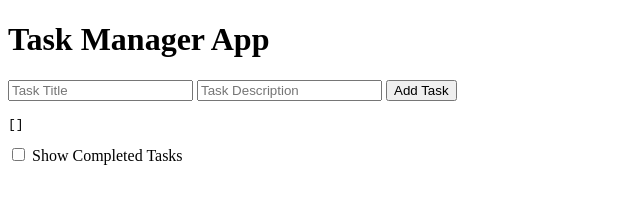
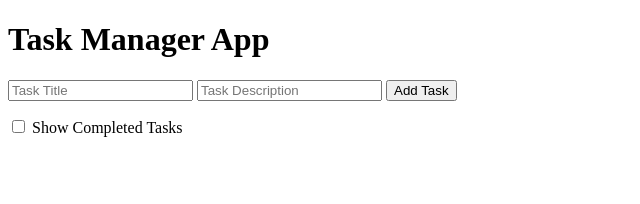
Before and after one commit to kwasi-OT/task-manager-app, a plain HTML site: page index.html in a window 1280 px wide. Shown: the whole page, without its empty margins (0-640 px from the left). Drawn offline with nearby package versions, Linux system fonts and the light colour scheme; no server answers.

Commit message:
removed consolelog from load function

```diff
--- a/app.js
+++ b/app.js
@@ -12,7 +12,6 @@ app.controller('MainController', function ($scope, $http) {
         $http.get('https://taskmanager.iamkwasi.dev/tasks.php/')
             .then(function (response) {
                 $scope.tasks = response.data;
-                console.log($scope.tasks);
             })
             .catch(function (error) {
                 console.error('Error loading tasks:', error);
--- a/index.html
+++ b/index.html
@@ -26,8 +26,6 @@
                 <button ng-click="toggleCompletion(task)">Toggle Completion</button>
             </li>
         </ul>
-        <pre>{{tasks | json}}</pre>
-
         <div>
             <!-- Filter input -->
             <input type="checkbox" ng-model="filterCompleted"> Show Completed Tasks
```
